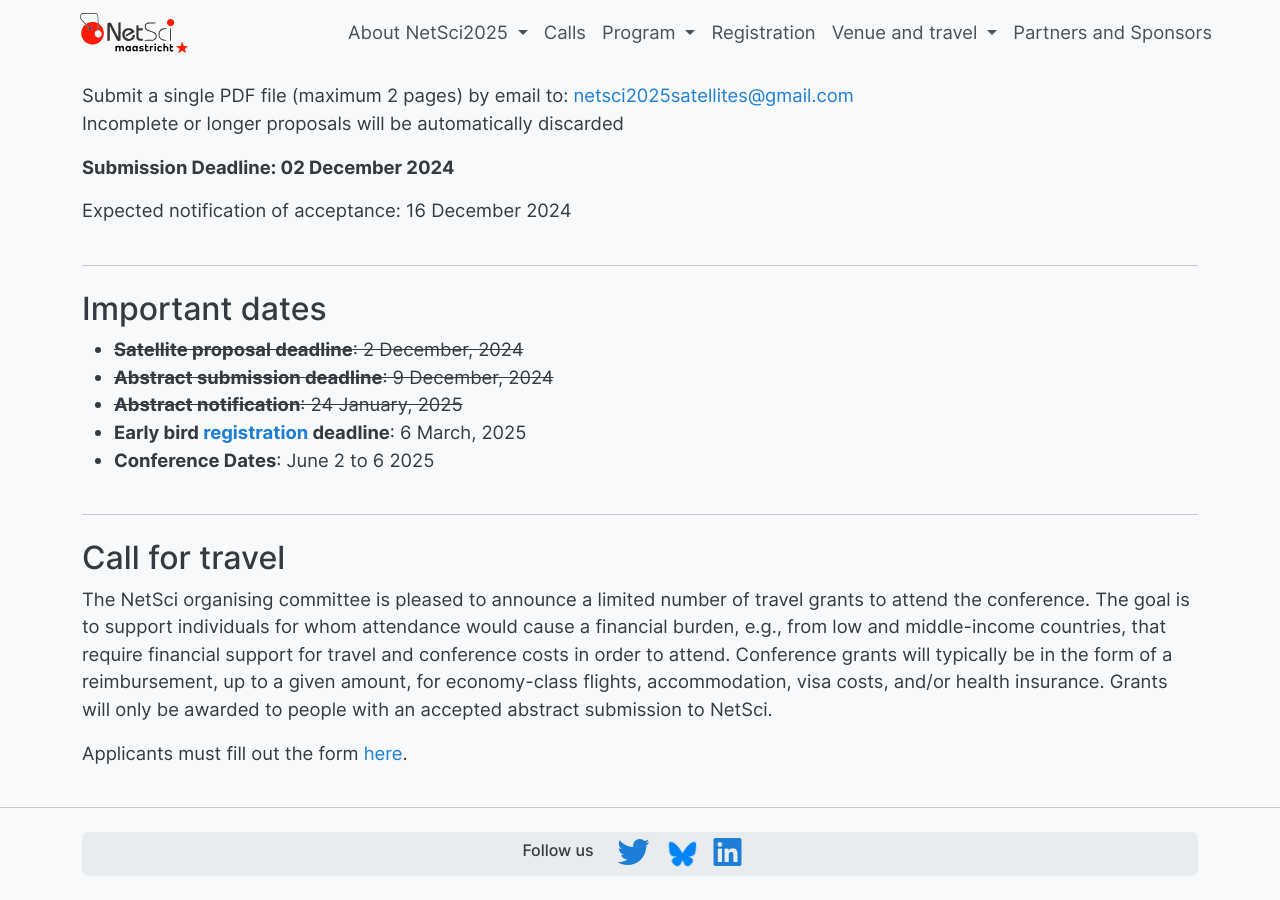
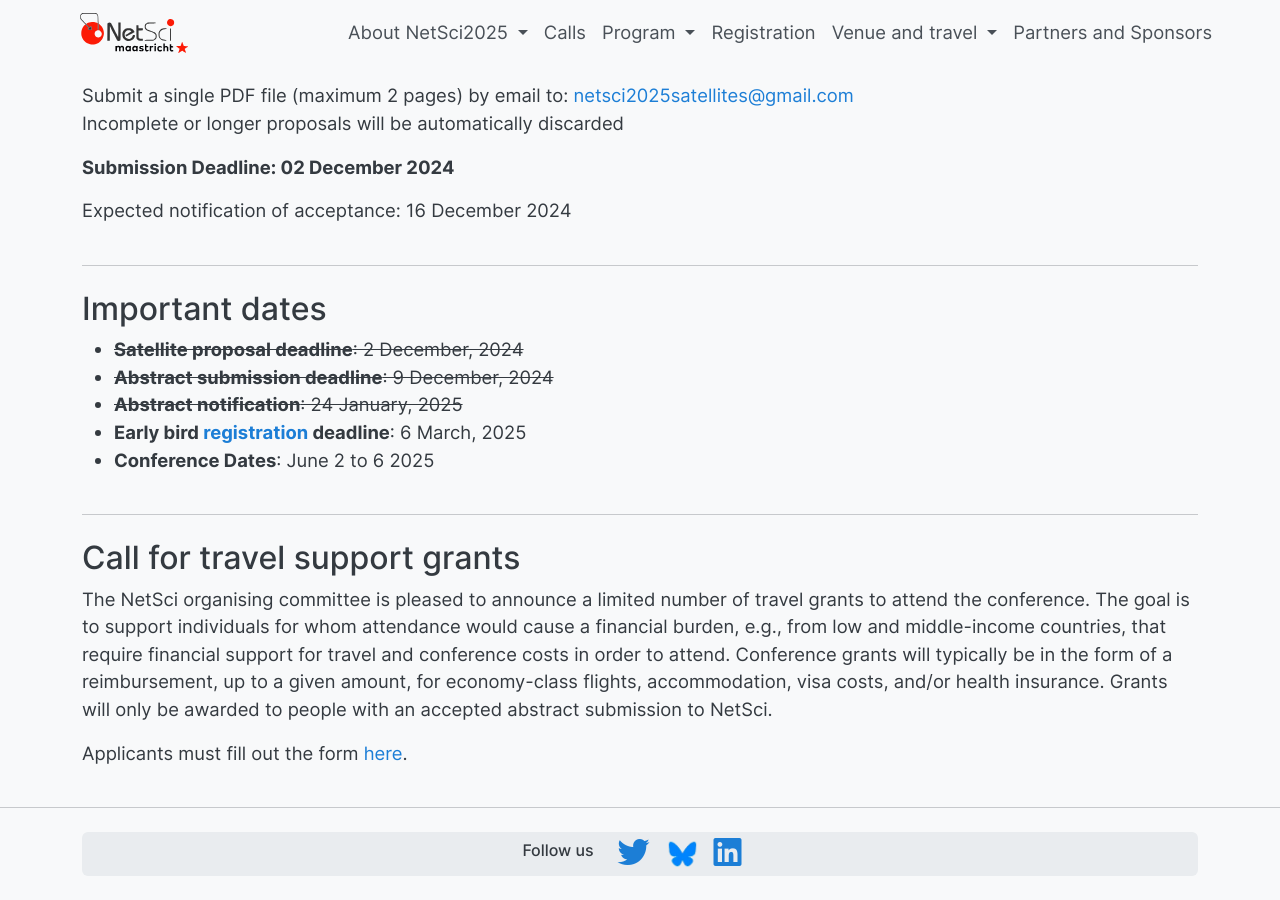
Before and after one commit to NetSci2025/netsci2025.github.io, a Jekyll site: the page built from calls.md, in a window 1280 px wide and 900 px high, scrolled down 1748 px. Built offline with Jekyll 4.4.1, drawn with Linux system fonts in a browser that asks for light colours.

Commit message:
Update calls.html

```diff
--- a/_layouts/calls.html
+++ b/_layouts/calls.html
@@ -132,7 +132,7 @@ document.addEventListener("DOMContentLoaded", function() {
         <!-- Call for travel Section -->
         <div class="row">
             <div class="col-md-12">
-                <h2>Call for travel</h2>
+                <h2>Call for travel support grants</h2>
                 {% assign call_for_travel_content = content | split: 'Call for travel' | last | split: 'Call for satellites' | first %}
                 {{ call_for_travel_content | remove: '</h2>' | markdownify }}
             </div>
```
